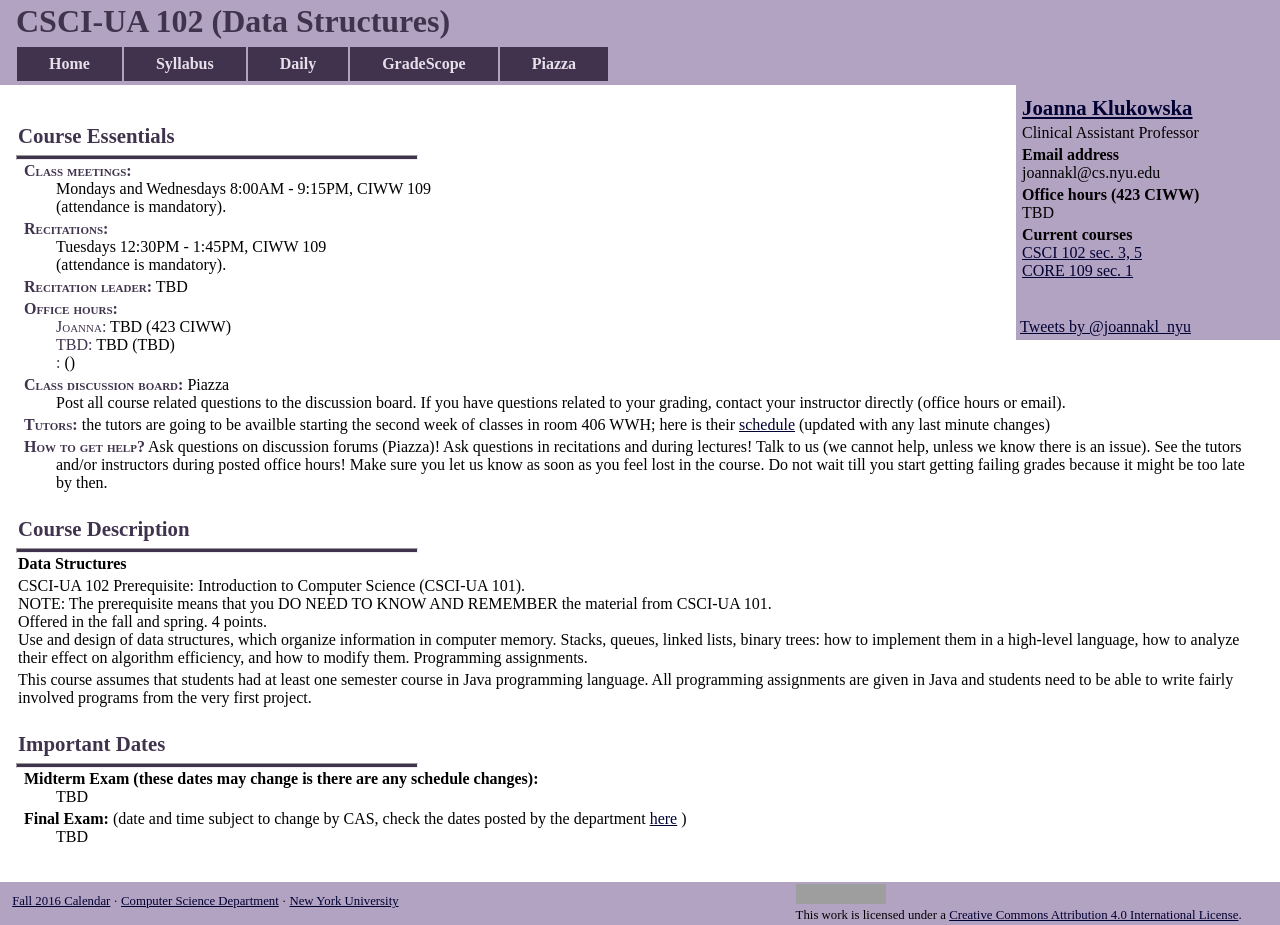
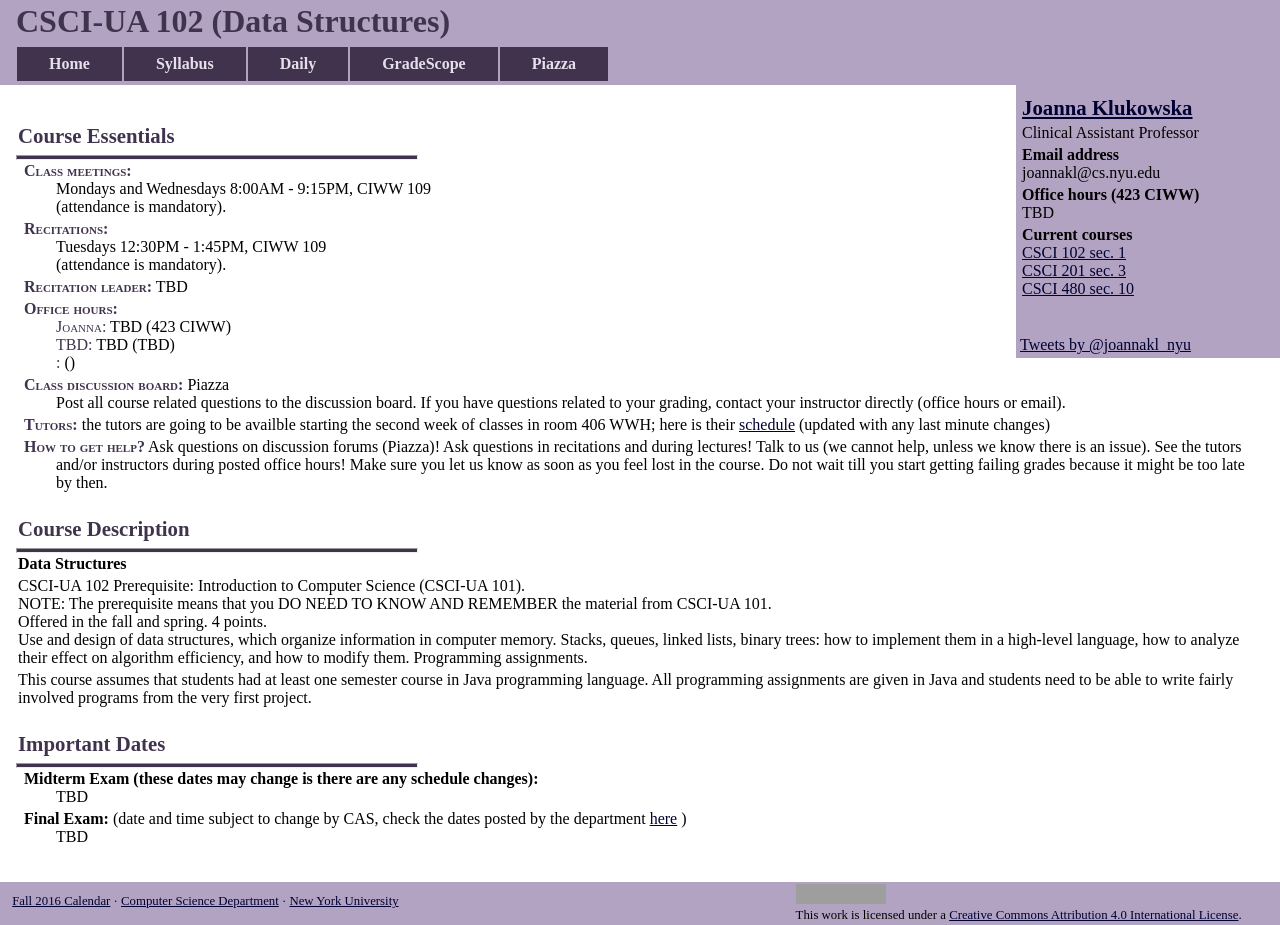
Before and after one commit to joannakl/cs102_s18, a Jekyll site: the page built from index.markdown, in a window 1280 px wide. Built offline with Jekyll 4.4.1, drawn with Linux system fonts in a browser that asks for light colours; comment, search, counter and statistics services are not loaded; grey boxes are pictures that could not be loaded.

```diff
--- a/_includes/aside.html
+++ b/_includes/aside.html
@@ -12,10 +12,9 @@
 
 
     <p><b>Current courses</b><br>
-       <a href="https://joannakl.github.io/cs102_f17/" target="_blank">
-           CSCI 102 sec. 3, 5 </a> <br>
-       <a href="https://joannakl.github.io/core109_f17/daily.html" target="_blank">
-           CORE 109 sec. 1 </a> <br>
+        <a href="{{ site.current_course1_link }}" target="_blank">{{ site.current_course1_title }}</a> <br>
+        <a href="{{ site.current_course2_link }}" target="_blank">{{ site.current_course2_title }}</a> <br>
+        <a href="{{ site.current_course3_link }}" target="_blank">{{ site.current_course3_title }}</a> <br>
     </p>
     <br>
     <br>
```
